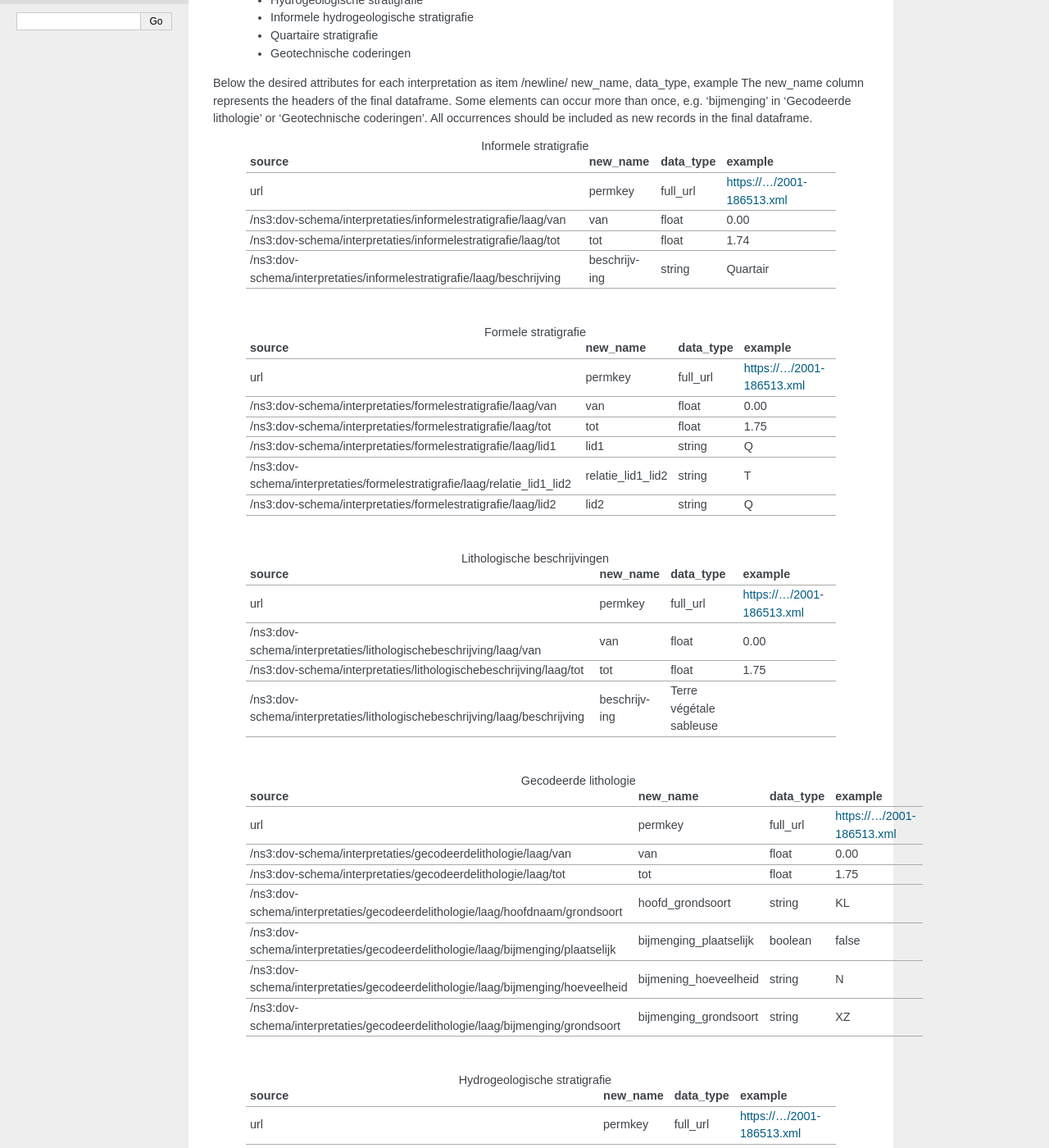
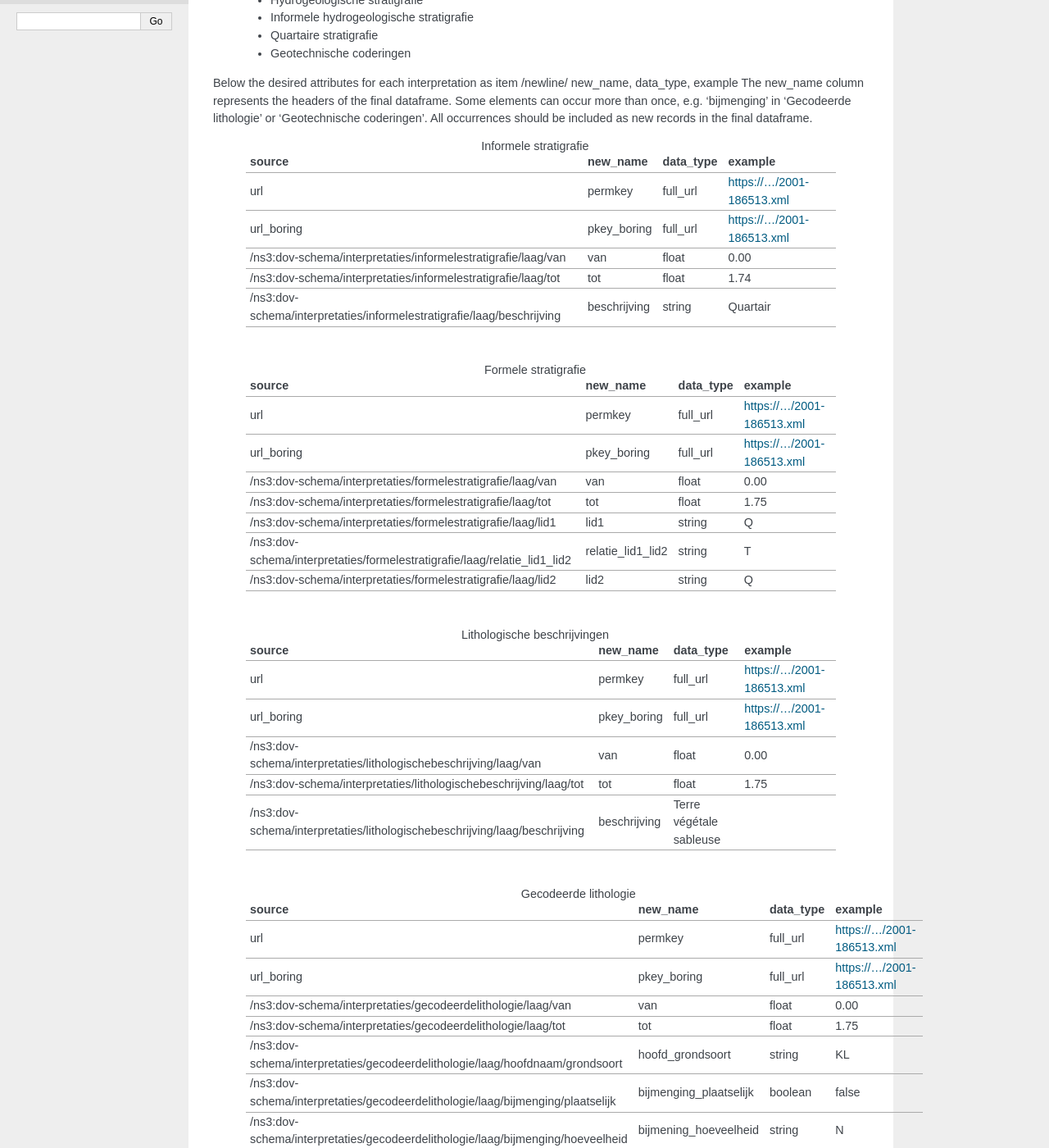
Before and after one commit to DOV-Vlaanderen/pydov, a Sphinx documentation site: the page built from docs/description_output_dataframes.rst, in a window 1280 px wide and 1400 px high, scrolled down 225 px. Shown: the whole window at 82% size. Built offline with Sphinx 7.4.7, drawn with Linux system fonts in a browser that asks for light colours; some of the changed text lies outside the part shown.

Commit message:
add pkey_boring in tables of interpretations for correlation of dataframes later on

```diff
--- a/docs/description_output_dataframes.rst
+++ b/docs/description_output_dataframes.rst
@@ -23,6 +23,7 @@ as new records in the final dataframe.
 
     source,new_name,data_type,example
     url,permkey,full_url,https://.../2001-186513.xml
+    url_boring,pkey_boring,full_url,https://.../2001-186513.xml
     /ns3:dov-schema/interpretaties/informelestratigrafie/laag/van,van,float,0.00
     /ns3:dov-schema/interpretaties/informelestratigrafie/laag/tot,tot,float,1.74
     /ns3:dov-schema/interpretaties/informelestratigrafie/laag/beschrijving,beschrijving,string,Quartair
@@ -34,6 +35,7 @@ as new records in the final dataframe.
 
     source,new_name,data_type,example
     url,permkey,full_url,https://.../2001-186513.xml
+    url_boring,pkey_boring,full_url,https://.../2001-186513.xml
     /ns3:dov-schema/interpretaties/formelestratigrafie/laag/van,van,float,0.00
     /ns3:dov-schema/interpretaties/formelestratigrafie/laag/tot,tot,float,1.75
     /ns3:dov-schema/interpretaties/formelestratigrafie/laag/lid1,lid1,string,Q
@@ -47,6 +49,7 @@ as new records in the final dataframe.
 
     source,new_name,data_type,example
     url,permkey,full_url,https://.../2001-186513.xml
+    url_boring,pkey_boring,full_url,https://.../2001-186513.xml
     /ns3:dov-schema/interpretaties/lithologischebeschrijving/laag/van,van,float,0.00
     /ns3:dov-schema/interpretaties/lithologischebeschrijving/laag/tot,tot,float,1.75
     /ns3:dov-schema/interpretaties/lithologischebeschrijving/laag/beschrijving,beschrijving,Terre végétale sableuse
@@ -58,6 +61,7 @@ as new records in the final dataframe.
 
     source,new_name,data_type,example
     url,permkey,full_url,https://.../2001-186513.xml
+    url_boring,pkey_boring,full_url,https://.../2001-186513.xml
     /ns3:dov-schema/interpretaties/gecodeerdelithologie/laag/van,van,float,0.00
     /ns3:dov-schema/interpretaties/gecodeerdelithologie/laag/tot,tot,float,1.75
     /ns3:dov-schema/interpretaties/gecodeerdelithologie/laag/hoofdnaam/grondsoort,hoofd_grondsoort,string,KL
@@ -72,6 +76,7 @@ as new records in the final dataframe.
 
     source,new_name,data_type,example
     url,permkey,full_url,https://.../2001-186513.xml
+    url_boring,pkey_boring,full_url,https://.../2001-186513.xml
     /ns3:dov-schema/interpretaties/hydrogeologischeinterpretatie/laag/van,van,float,0.00
     /ns3:dov-schema/interpretaties/hydrogeologischeinterpretatie/laag/tot,tot,float,1.75
     /ns3:dov-schema/interpretaties/hydrogeologischeinterpretatie/laag/aquifer,aquifer,string,0252
@@ -83,6 +88,7 @@ as new records in the final dataframe.
 
     source,new_name,data_type,example
     url,permkey,full_url,https://.../2001-186513.xml
+    url_boring,pkey_boring,full_url,https://.../2001-186513.xml
     /ns3:dov-schema/interpretaties/informelehydrostratigrafie/laag/van,van,float,0.00
     /ns3:dov-schema/interpretaties/informelehydrostratigrafie/laag/tot,tot,float,1.75
     /ns3:dov-schema/interpretaties/informelehydrostratigrafie/laag/beschrijving,beschrijving,string,Quartair
@@ -94,6 +100,7 @@ as new records in the final dataframe.
 
     source,new_name,data_type,example
     url,permkey,full_url,https://.../2001-186513.xml
+    url_boring,pkey_boring,full_url,https://.../2001-186513.xml
     /ns3:dov-schema/interpretaties/quartairstratigrafie/laag/van,van,float,0.00
     /ns3:dov-schema/interpretaties/quartairstratigrafie/laag/tot,tot,float,1.75
     /ns3:dov-schema/interpretaties/quartairstratigrafie/laag/lid1,lid1,string,F
@@ -107,6 +114,7 @@ as new records in the final dataframe.
 
     source,new_name,data_type,example
     url,permkey,full_url,https://.../2001-186513.xml
+    url_boring,pkey_boring,full_url,https://.../2001-186513.xml
     /ns3:dov-schema/interpretaties/geotechnischecodering/laag/van,van,float,0.00
     /ns3:dov-schema/interpretaties/geotechnischecodering/laag/tot,tot,float,1.75
     /ns3:dov-schema/interpretaties/geotechnischecodering/laag/hoofdnaam/grondsoort,hoofd_grondsoort,string,KL
```
